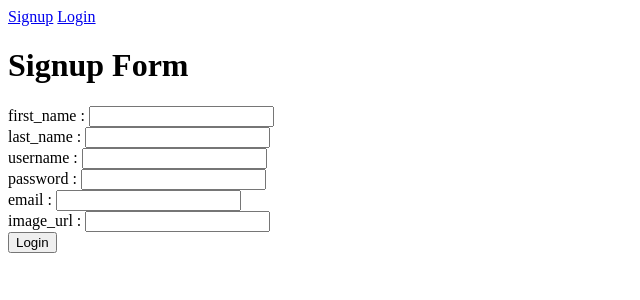
After one commit to salpalgal/capstone_communication, a Flask app: page /signup in a window 1280 px wide. The commit adds this page. Shown: the top 300 px of the page, without its empty margins (0-640 px from the left). Run offline with Flask 2, Linux system fonts and the light colour scheme.

Commit message:
communication app basic user flow

```diff
--- /dev/null
+++ b/capstone_communication/app.py
@@ -0,0 +1,184 @@
+from flask import Flask,render_template,g,session,flash,redirect
+from flask_debugtoolbar import DebugToolbarExtension
+import requests
+import json
+# from api_key import api_key
+from forms import SignUpForm, LoginForm , SendEmailForm, EditProfileForm
+from sqlalchemy.exc import IntegrityError
+
+from models import db, connect_db, User
+import os
+
+
+
+
+
+app = Flask(__name__)
+# app.config['SQLALCHEMY_DATABASE_URI'] = 'postgresql:///my_reads_db'
+app.config['SQLALCHEMY_DATABASE_URI'] = (
+    os.environ.get('DATABASE_URL', 'postgresql:///communication_db'))
+# app.config['SQLALCHEMY_DATABASE_URI'] = 'postgresql:///recipe_db'
+app.config['SQLALCHEMY_TRACK_MODIFICATIONS'] = False
+app.config['SQLALCHEMY_ECHO'] = True
+app.config['DEBUG_TB_INTERCEPT_REDIRECTS'] = False
+CURR_USER_KEY = "curr_user"
+connect_db(app)
+
+
+db.create_all()
+
+
+app.config['SECRET_KEY'] = "I'LL NEVER TELL!!"
+
+debug = DebugToolbarExtension(app)
+
+@app.before_request
+def add_user_to_g():
+    """If we're logged in, add curr user to Flask global."""
+
+    if CURR_USER_KEY in session:
+        g.user = User.query.get(session[CURR_USER_KEY])
+
+    else:
+        g.user = None
+
+
+def do_login(user):
+    """Log in user."""
+
+    session[CURR_USER_KEY] = user.id
+
+
+def do_logout():
+    """Logout user."""
+    # user = g.user
+    if CURR_USER_KEY in session:
+        del session[CURR_USER_KEY]
+
+@app.route("/")
+def root():
+    return render_template("root.html", user=g.user)
+
+@app.route("/home")
+def home():
+    if g.user:
+        user = g.user
+        users = User.query.all()
+        return render_template("home.html", user = g.user, users=users)
+    else:
+        flash("please login","error")
+        return redirect("/")
+
+@app.route("/signup", methods = ["GET","POST"])
+def signup():
+    user = g.user
+    form = SignUpForm()
+    if form.validate_on_submit():
+        try:
+            user = User.signup(
+                first_name=form.first_name.data,
+                last_name=form.last_name.data,
+                username=form.username.data,
+                password=form.password.data,
+                email=form.email.data,
+                image_url=form.image_url.data or User.image_url.default.arg,
+
+            )
+            db.session.add(user)
+            db.session.commit()
+
+        except IntegrityError:
+            flash("Username already taken", 'danger')
+            return render_template('signup.html', form=form)
+
+        do_login(user)
+
+        return redirect("/home")
+    else:
+        return render_template("signup.html", form = form)
+
+@app.route("/login", methods =["GET","POST"])
+def login():
+    form = LoginForm()
+    # user = g.user
+    if form.validate_on_submit():
+        user = User.authenticate(form.username.data, form.password.data)
+
+        if user:
+            do_login(user)
+            # flash(f"Hello, {user.username}!", "success")
+            return redirect("/home")
+
+    return render_template("login.html", form = form)
+
+@app.route("/logout")
+def logout():
+    do_logout()
+    if session.get('res') == True:
+        session.pop("res")
+    return redirect("/")
+
+@app.route("/user/<int:user_id>")
+def user_page(user_id):
+    if not g.user:
+        flash("Access unauthorized.", "danger")
+        return redirect("/")
+    user = User.query.get_or_404(user_id)
+
+
+    return render_template("user_page.html",user = user )
+
+@app.route("/user/<int:user_id>/email", methods = ["GET","POST"])
+def profile_update(user_id):
+    if not g.user:
+        flash("Access unauthorized.", "danger")
+        return redirect("/")
+    user = User.query.get_or_404(user_id)
+    form = SendEmailForm()
+    if form.validate_on_submit():
+        send_to = form.send_to.data
+        # send_from = form.send_From.data
+        subject = form.subject.data
+        content = form.content.data
+        url = "https://api.us.nylas.com/send"
+        payload = json.dumps({
+        "body": content,
+        "subject": subject,
+        "to": [
+        {
+            "name": user.first_name,
+            "email": send_to
+        }
+        ]
+        })
+        headers = {
+        'Content-Type': 'application/json',
+        'Authorization': '[[Authorization-masked-secret]]'
+        }
+
+        response = requests.request("POST", url, headers=headers, data=payload)
+
+        print(response.text)
+
+
+        return redirect(f"/user/{user.id}")
+    else:
+        return render_template("send_email.html", form = form, user = user)
+
+    # @app.route("/search", methods = ["GET", "POST"])
+# def search():
+
+#     if not g.user:
+#         flash("Access unauthorized.", "danger")
+#         return redirect("/")
+#     form = RecipeSearchForm()
+#     if form.validate_on_submit():
+#         ingredients = form.ingredients.data
+#         number = form.number.data
+#         res =  requests.get(f"https://api.spoonacular.com/recipes/findByIngredients?apiKey={api_key}",params={"ingredients": ingredients ,"number": number})
+#         session["res"] = res.json()
+
+
+#         return redirect(url_for('.search_list',res = res) )
+#     else:
+#         return render_template("search.html", form= form, user= g.user)
--- /dev/null
+++ b/capstone_communication/forms.py
@@ -0,0 +1,29 @@
+from flask_wtf import FlaskForm
+from wtforms import StringField, PasswordField, TextAreaField, IntegerField
+from wtforms.validators import DataRequired, Email, Length, NumberRange
+
+class EditProfileForm(FlaskForm):
+    username = StringField('Username', validators=[DataRequired()])
+    email = StringField('E-mail', validators=[DataRequired(), Email()])
+    image_url = StringField('(Optional) Image URL')
+
+
+class SignUpForm(FlaskForm):
+    first_name = StringField("first_name" , validators = [DataRequired()])
+    last_name = StringField("last_name", validators = [DataRequired()])
+    username = StringField("username", validators = [DataRequired()])
+    password = PasswordField("password", validators = [Length(min = 6)])
+    email = StringField("email", validators = [DataRequired(), Email()])
+    image_url = StringField("image_url")
+
+
+
+class LoginForm(FlaskForm):
+    username = StringField("username", validators = [DataRequired()])
+    password = PasswordField("password", validators = [Length(min = 6)])
+
+class SendEmailForm(FlaskForm):
+    send_to = StringField("send_to", validators = [DataRequired(), Email()])
+    # send_from = StringField("send_From", validators = [DataRequired(), Email()])
+    subject = TextAreaField("content", validators = [DataRequired()])
+    content = TextAreaField("content", validators = [DataRequired()])
--- a/capstone_myReads/templates/base.html
+++ b/capstone_communication/templates/base.html
@@ -9,8 +9,19 @@
     <!-- {% for category, message in get_flashed_messages(with_categories=True) %}
     <div class="alert alert-{{ category }}">{{ message }}</div>
     {% endfor %} -->
+    {% if g.user %}
+    <a href="/home" class = "nav-item nav-link">Home</a>
+    <a href="/logout" class = "nav-item nav-link">Logout</a>
+
+    {% endif %}
+    {% if not g.user %}
+    <a href="/signup"> Signup</a>
+    <a href="/login"> Login</a>
+    {% endif %}
 
     {% block content %}
+
+
 
     {% endblock %}
 
--- /dev/null
+++ b/capstone_communication/templates/signup.html
@@ -0,0 +1,29 @@
+{% extends "base.html" %}
+
+{% block title %} Login {% endblock %}
+
+{% block content %}
+
+<div >
+    <h1 >Signup Form</h1>
+    <div >
+    <div >
+    <form action="/signup" method = "POST">
+    {{ form.hidden_tag() }}
+    {% for field in form if field.widget.input_type != 'hidden'%}
+    {% for error in field.error %}
+    <span>{{error}}</span>
+    {% endfor %}
+    <div class="form-group">
+    <label for=""> {{field.name}} : </label>
+    {{field(class="form-control")}}
+    </div>
+    {% endfor %}
+
+    <button  class="btn btn-success btn-block">Login</button>
+    </form>
+    </div>
+
+</div>
+</div>
+{% endblock %}
```
Also changed, not shown: capstone_communication/models.py (renamed from capstone_myReads/models.py, +15 -3 lines), capstone_communication/seed.py (added, +35 -0 lines), capstone_communication/templates/home.html (added, +25 -0 lines), capstone_communication/templates/login.html (added, +30 -0 lines), capstone_communication/templates/root.html (added, +22 -0 lines), capstone_communication/templates/send_email.html (added, +35 -0 lines), capstone_communication/templates/user_page.html (added, +20 -0 lines), capstone_myReads/app.py (deleted, +0 -28 lines), capstone_myReads/seed.py (deleted, +0 -28 lines), capstone_myReads/templates/home.html (deleted, +0 -12 lines), capstone_communication/requirements.txt (renamed from capstone_myReads/requirements.txt), 3 other files.
